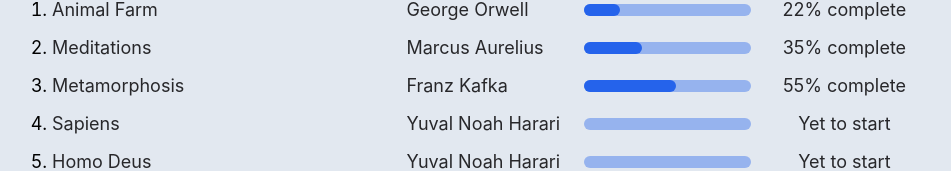
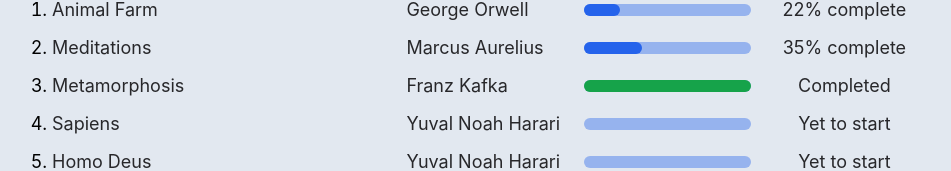
Before and after one commit to codeoholic/mohit.dev-next, a Next.js app: page / in a window 1280 px wide. Shown: the part 326-497 px from the top of the page, without its empty margins (160-1111 px from the left). Built offline with nearby package versions, Linux system fonts and the light colour scheme.

Commit message:
feat: book update

```diff
--- a/components/reading-list/books.js
+++ b/components/reading-list/books.js
@@ -16,8 +16,8 @@ export const BOOKS = [{
 
     name: "Metamorphosis",
     author: "Franz Kafka",
-    completion_percentage: 55,
-    progress: "w-[55%]"
+    completion_percentage: 100,
+    progress: "w-[100%]"
 
 },{
 
```
